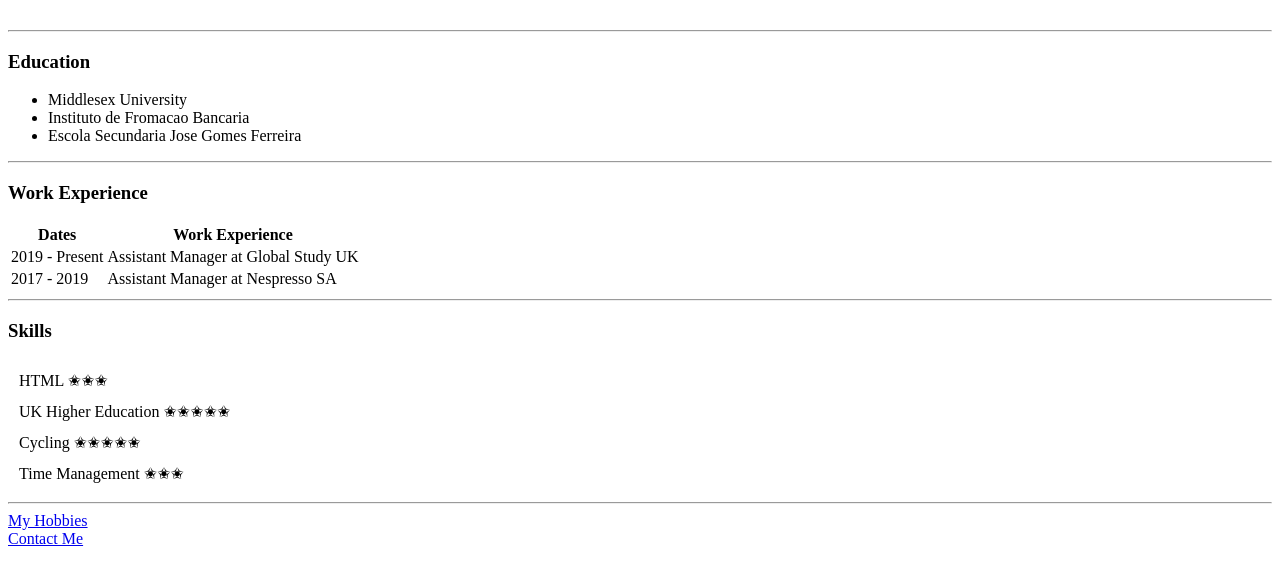
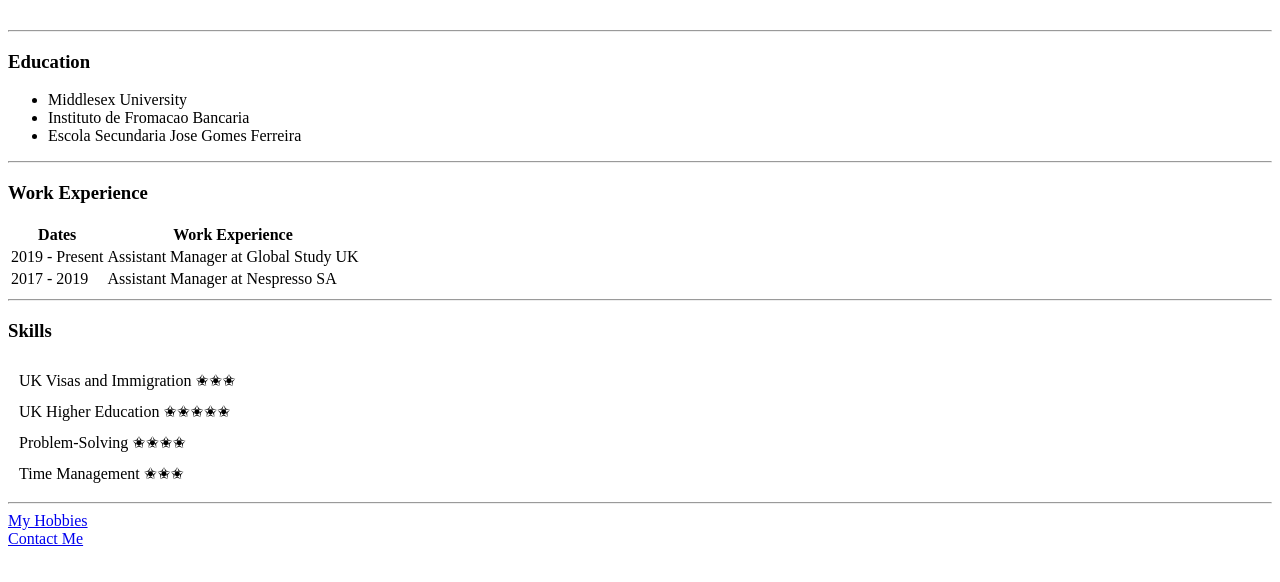
Before and after one commit to Ajmar8/CV, a plain HTML site: page index.html in a window 1280 px wide. Shown: the part 194-776 px from the top of the page. Drawn offline with Linux system fonts and the light colour scheme.

Commit message:
Update index.html

```diff
--- a/index.html
+++ b/index.html
@@ -55,13 +55,13 @@
   <h3>Skills</h3>
   <table cellspacing='10'>
     <tr>
-      <td>HTML ✬✬✬</td>
+      <td>UK Visas and Immigration ✬✬✬</td>
     </tr>
     <tr>
       <td>UK Higher Education ✬✬✬✬✬</td>
     </tr>
     <tr>
-      <td>Cycling ✬✬✬✬✬</td>
+      <td>Problem-Solving ✬✬✬✬</td>
     </tr>
     <tr>
       <td>Time Management ✬✬✬</td>
```
